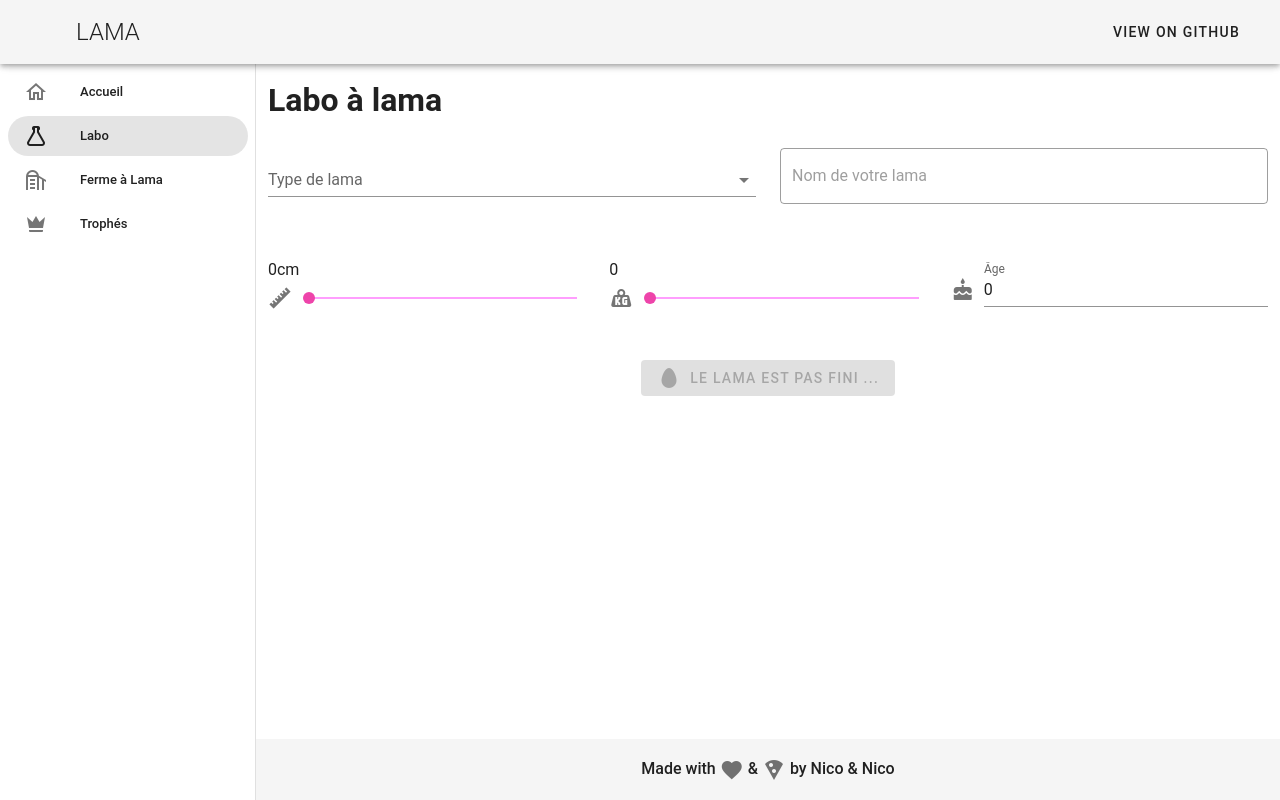
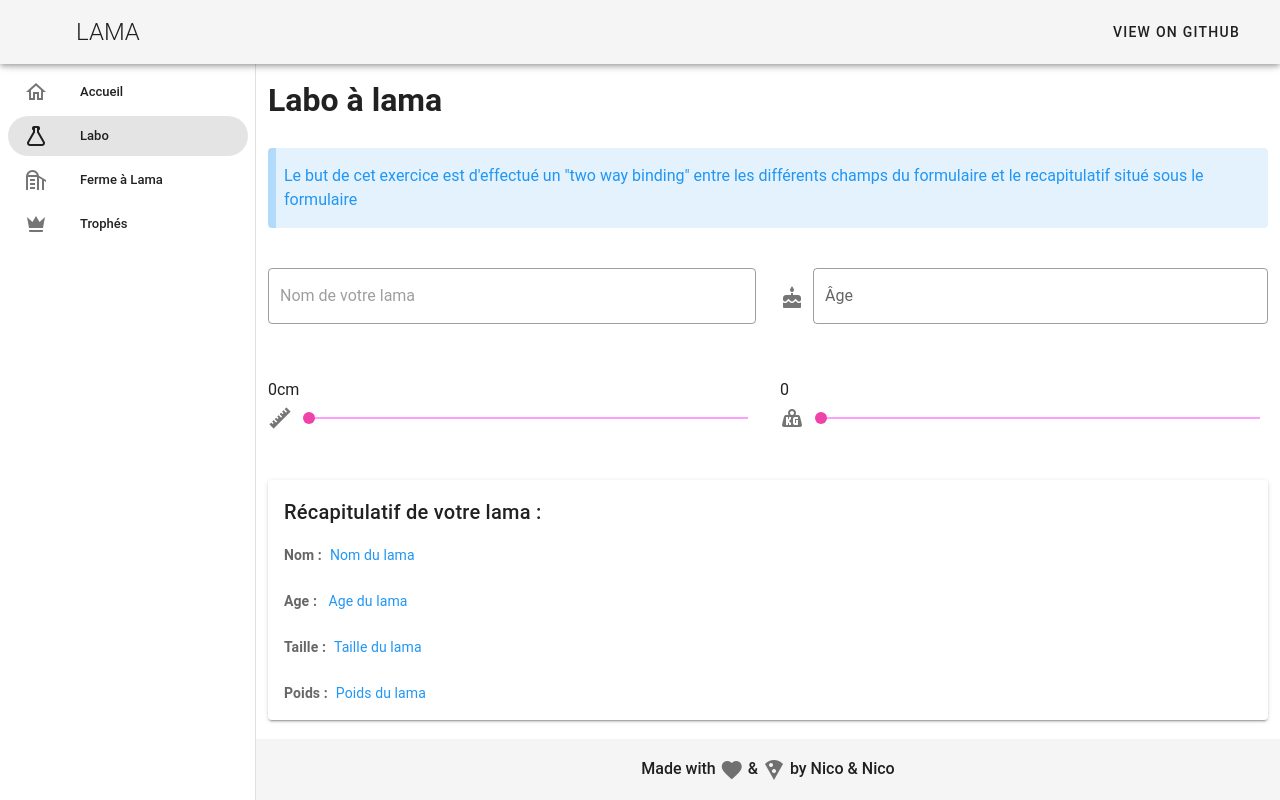
Before and after one commit to NicolasDeleplace/training-vuejs, a Vue app: page /lab in a window 1280 px wide. Built offline with nearby package versions, Linux system fonts and the light colour scheme; a small style sheet from the web is missing.

Commit message:
Two way binding exercice

```diff
--- a/src/views/Lab.vue
+++ b/src/views/Lab.vue
@@ -7,60 +7,69 @@
         </v-col>
       </v-row>
       <v-row>
+        <v-col>
+          <v-alert color="blue" text border="left">Le but de cet exercice est d'effectué un "two way binding" entre les différents champs du formulaire et le recapitulatif situé sous le formulaire</v-alert>
+        </v-col>
+      </v-row>
+      <v-row>
         <v-col cols="6">
-        <v-select
-                :items="types"
-                label="Type de lama"
-                item-text="name"
-                return-object
-                v-model="selectedType"
-                @change="selectOptions"
-                :rules="rules.type"
-        ></v-select>
+          <v-text-field
+                  outlined
+                  placeholder="Nom de votre lama"
+          ></v-text-field>
         </v-col>
         <v-col cols="6">
           <v-text-field
                   outlined
-                placeholder="Nom de votre lama"
-                v-model="lama.name"
-                :rules="rules.name"
+                  prepend-icon="mdi-cake-variant"
+                  type="number"
+                  label="Âge"
           ></v-text-field>
         </v-col>
-      <v-col cols="4">
+        <v-col cols="6">
           {{lama.height}}cm
           <v-slider
-                v-model="lama.height"
                   min="0"
                   max="200"
                   prepend-icon="mdi-ruler"
-                :rules="rules.height"
           ></v-slider>
         </v-col>
-      <v-col cols="4">
+        <v-col cols="6">
           {{lama.weight}}
           <v-slider
-                v-model="lama.weight"
                   min="0"
                   max="200"
                   prepend-icon="mdi-weight-kilogram"
-                :rules="rules.weight"
           ></v-slider>
         </v-col>
-      <v-col cols="4">
-        <v-text-field prepend-icon="mdi-cake-variant" type="number" label="Âge" v-model="lama.age"></v-text-field>
+      </v-row>
+      <v-row>
+        <v-col>
+          <v-card>
+            <v-card-title>
+              Récapitulatif de votre lama :
+            </v-card-title>
+            <v-card-text>
+              <v-row>
+                <v-col cols="12">
+                  <span class="font-weight-bold">Nom :</span>
+                  <span class="ml-2 blue--text">Nom du lama</span>
+                </v-col>
+                <v-col cols="12">
+                  <span class="font-weight-bold">Age : </span>
+                  <span class="ml-2 blue--text">Age du lama</span>
+                </v-col>
+                <v-col cols="12">
+                  <span class="font-weight-bold">Taille :</span>
+                  <span class="ml-2 blue--text">Taille du lama</span>
+                </v-col>
+                <v-col cols="12">
+                  <span class="font-weight-bold">Poids :</span>
+                  <span class="ml-2 blue--text">Poids du lama</span>
                 </v-col>
               </v-row>
-    <div  v-if="lama.type">
-      <lama-color-customizer :lama.sync="lama"></lama-color-customizer>
-    </div>
-    <v-row justify="end" align="center">
-      <v-col cols="12" class="text-center">
-        <v-btn :disabled="!valid" @click="updateLama" v-if="lama.id" color="primary"><v-icon class="mr-2">mdi-knife</v-icon> Lancer l'operation chirugicale de {{lama.name}}</v-btn>
-        <v-btn :disabled="!valid" @click="addLama" v-else color="primary">
-          <v-icon class="mr-2">mdi-egg</v-icon>
-          <span v-if="lama.name">Donner naissance à {{lama.name}}</span>
-          <span v-else>Le lama est pas fini ... </span>
-        </v-btn>
+            </v-card-text>
+          </v-card>
         </v-col>
       </v-row>
     </v-form>
@@ -68,69 +77,18 @@
 </template>
 
 <script>
-  import LamaTypes from "../utils/LamaTypes";
-  import LamaColorCustomizer from "../components/Lab/LamaColorCustomizer";
-
   export default {
     name: 'lab',
-    components: {LamaColorCustomizer},
-    computed:{
-      options(){
-        return this.types.find(t => t.component === this.lama.type).options
-      }
-    },
     data: () => ({
       valid: false,
-      selectedType: '',
       lama:{
         name: '',
         age: 0,
         height: 0,
         weight: 0,
-        type: '',
-        options: {},
       },
-      types: [],
-      rules:{
-        type: [
-          v => !!v || 'Veuillez choisir un type de lama'
-        ],
-        name: [
-          v => !!v || 'Votre lama doit avoir un nom'
-        ],
-        weight: [
-          v => v > 0 || 'Votre lama est trop leger'
-        ],
-        height: [
-          v => v > 0 || 'Votre lama est trop petit'
-        ]
-      }
     }),
     methods: {
-      selectOptions(type) {
-        this.lama.type = type.component
-        this.lama.options = type.options
     },
-      async addLama() {
-        await this.$store.dispatch('addLama', this.lama);
-        this.$router.push({name:'farm'})
-      },
-      async updateLama(){
-        await this.$store.dispatch('updateLama', this.lama)
-        this.$router.push({name:'farm'})
-      }
-    },
-    created(){
-      this.types = LamaTypes
-      const lama = this.$store.getters.lama
-      if(lama){
-        this.selectedType = this.types.find(t => t.component === lama.type)
-        this.lama = lama
-      }
-    },
-    beforeRouteLeave(to, from, next){
-      this.$store.commit('selectLama', null)
-      next()
-    }
   }
 </script>
```
Lines whose indentation alone changed are shown as unchanged.
